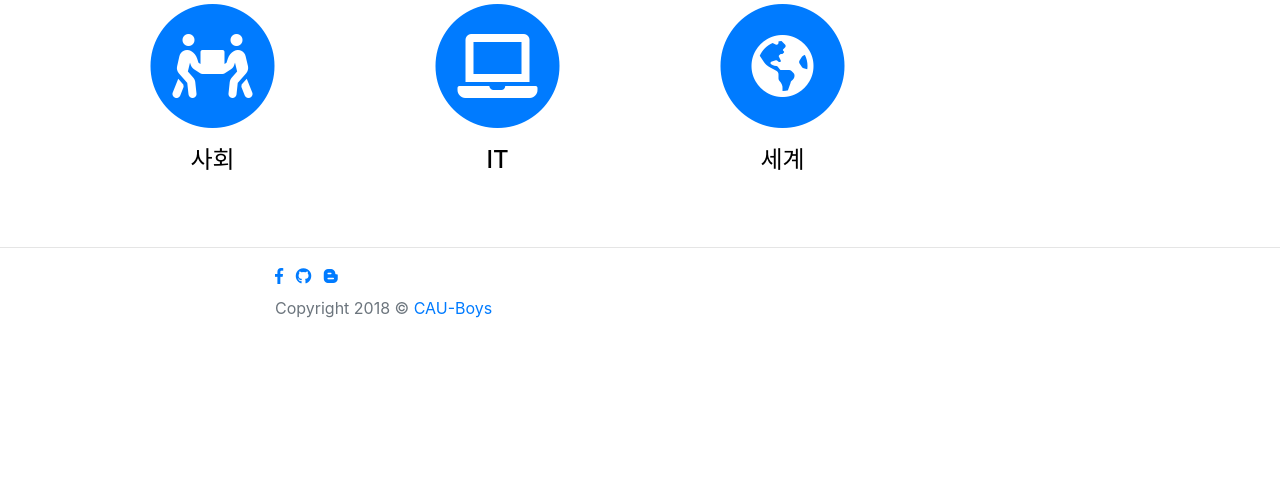
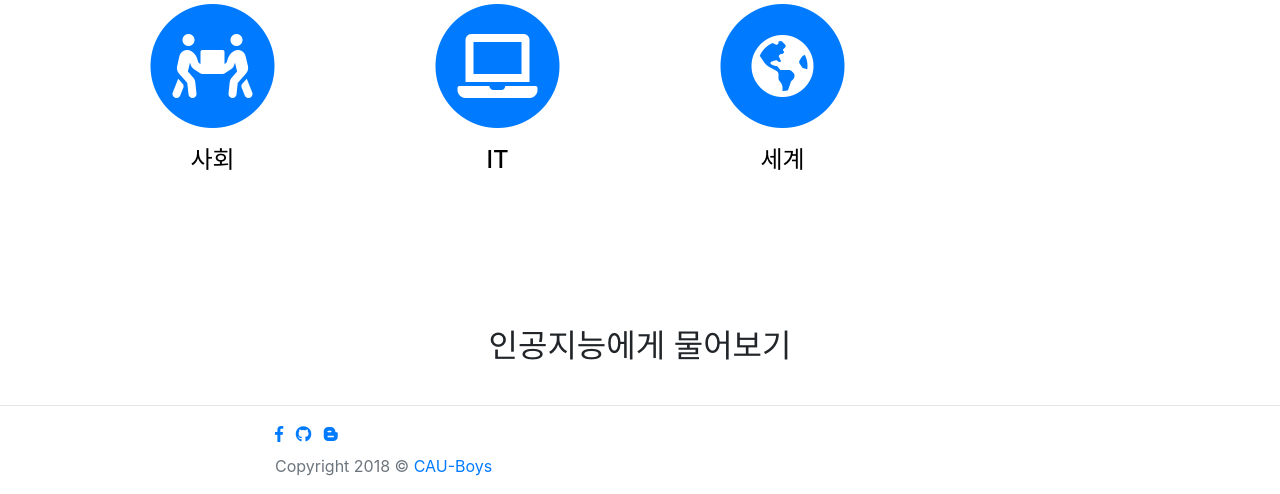
Before and after one commit to cau-boys/today_topic, a Django app: template today_topic/today_topic/templates/today_topic/index.html in a window 1280 px wide. Shown: the part 481-975 px from the top of the page. Before the commit the page ends 799 px from the top, so only its background shows below. Run offline with Django 3.2, Linux system fonts and the light colour scheme; the template is opened without the code that fills it, so the values that code supplies are empty; some libraries are stand-ins or nearby versions; some web fonts are replaced.

Commit message:
web/인공지능에게 물어보기 div 추가

```diff
--- a/today_topic/today_topic/templates/today_topic/base.html
+++ b/today_topic/today_topic/templates/today_topic/base.html
@@ -39,6 +39,9 @@
                     </li>
                     <li class="nav-item">
                         <a class="nav-link js-scroll-trigger" href="#category">오늘의 주요 토픽</a>
+                    </li>
+                    <li class="nav-item">
+                        <a class="nav-link js-scroll-trigger" href="#question">인공지능에게 물어보기</a>
                     </li>
                     <li class="nav-item">
                         <a class="nav-link" href="javascript:addPlusFriend()">플러스친구 추가하기</a>
--- a/today_topic/today_topic/templates/today_topic/index.html
+++ b/today_topic/today_topic/templates/today_topic/index.html
@@ -97,6 +97,17 @@
         </div>
     </section><!-- /Category -->
 
+    <!-- Question -->
+    <section id="question">
+        <div class="container">
+            <div class="row">
+                <div class="col-lg-12 text-center">
+                    <h2 class="section-heading text-uppercase">인공지능에게 물어보기</h2>
+                </div>
+            </div>
+        </div>
+    </section><!-- Question -->
+
     {% if topics is not None %}
         <!-- Topic list -->
         <section id="topic-list">
```
